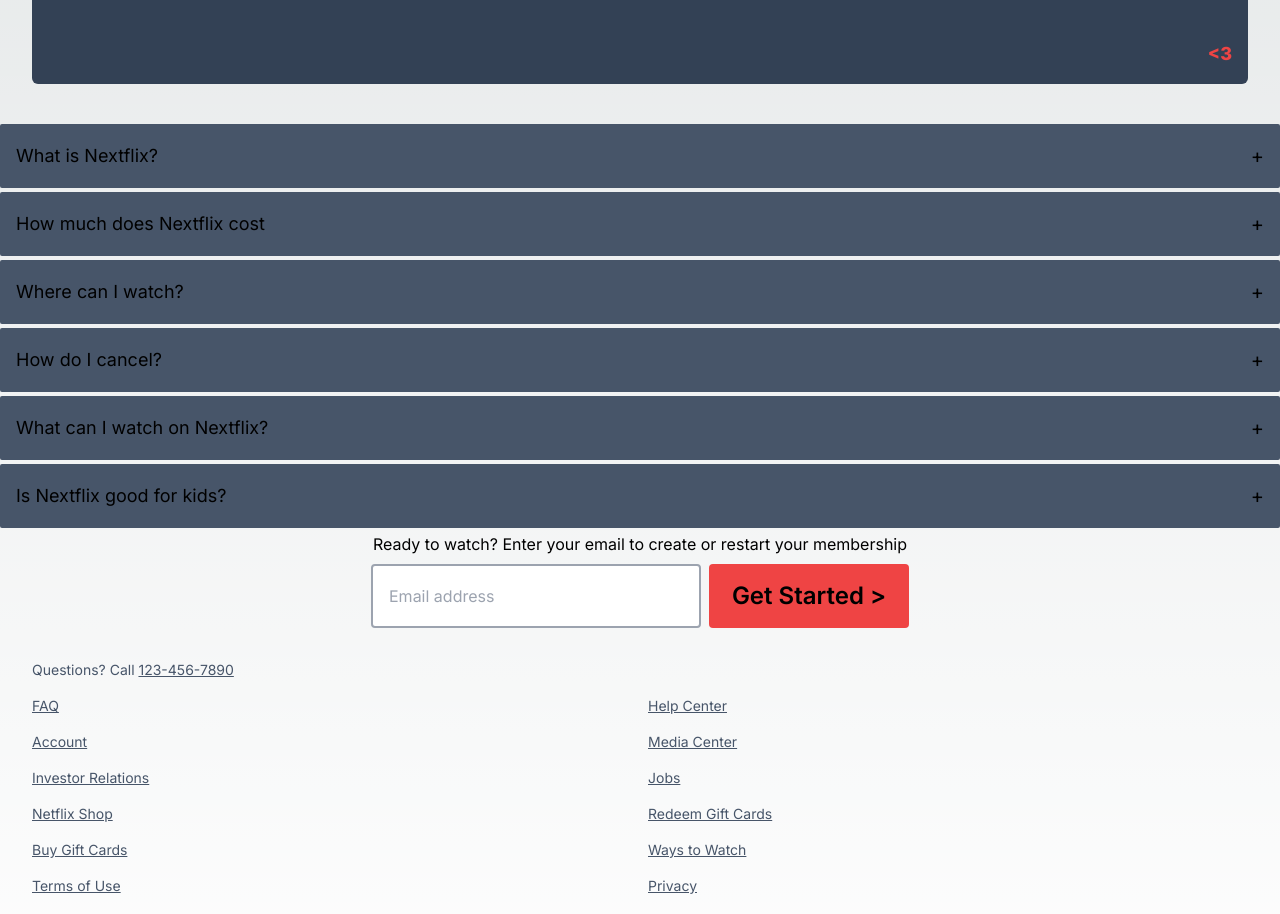
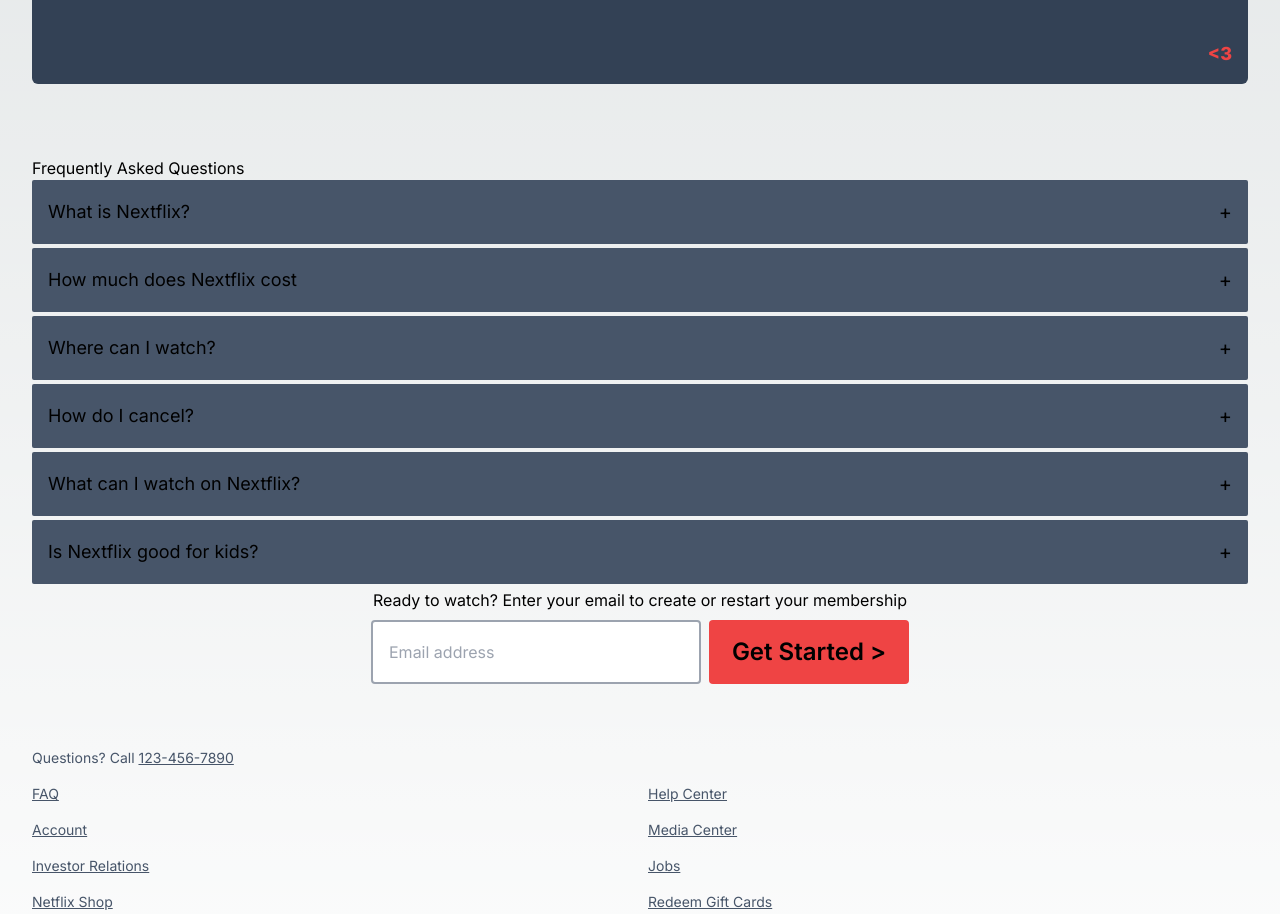
Before and after one commit to gtstarnes/nextflix, a Next.js app: page / in a window 1280 px wide. Shown: the part 920-1834 px from the top of the page. Built offline with nearby package versions, Linux system fonts and the light colour scheme.

Commit message:
added homecard; added title; added div

```diff
--- a/app/components/FAQS/Faqs.tsx
+++ b/app/components/FAQS/Faqs.tsx
@@ -2,6 +2,7 @@
 import React, { useState } from 'react'
 import EmailSignUpForm from '../EmailSignUpForm'
 import { faqs } from './faqsInfo';
+import HomeCard from '../HomeCard';
 
 type PanelType = number | null;
 
@@ -24,7 +25,9 @@
     }
   }
   return (
-    <div>
+    <HomeCard>
+      <h2>Frequently Asked Questions</h2>
+      <div>
         {faqs.map(faq => {
           return (
             <div key={faq.id} className="w-full">
@@ -44,8 +47,9 @@
             </div>
           )
         })}
+      </div>
         <EmailSignUpForm />
-    </div>
+    </HomeCard>
   )
 }
 
```
